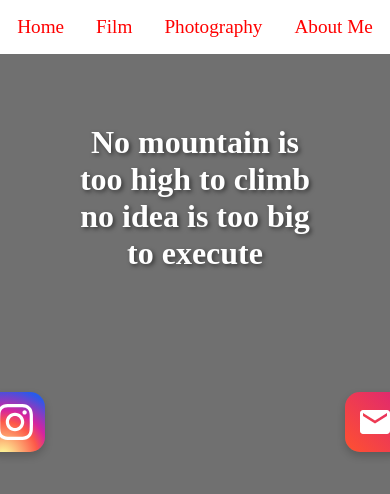
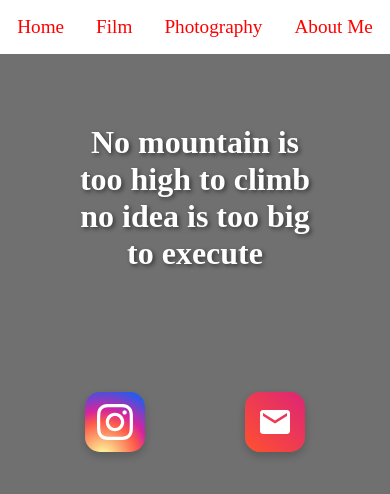
Before and after one commit to nsovo4/Mvjor---Portfolio, a plain HTML site: page about me.html in a window 390 px wide. Drawn offline with Linux system fonts and the light colour scheme.

Commit message:
edited social links

```diff
--- a/about me.html
+++ b/about me.html
@@ -124,6 +124,19 @@
             gap: 300px;
             margin-top: 0px;
         }
+
+        @media (max-width: 768px) {
+        .social-links {
+            gap: 200px; /* Reduce the gap between social links */
+            flex-wrap: wrap; /* Allow links to wrap to the next line */
+        }
+    }
+
+        @media (max-width: 480px) {
+        .social-links {
+            gap: 100px; /* Further reduce the gap for smaller screens */
+        }
+    }
     </style>
 </head>
 <body>
```
